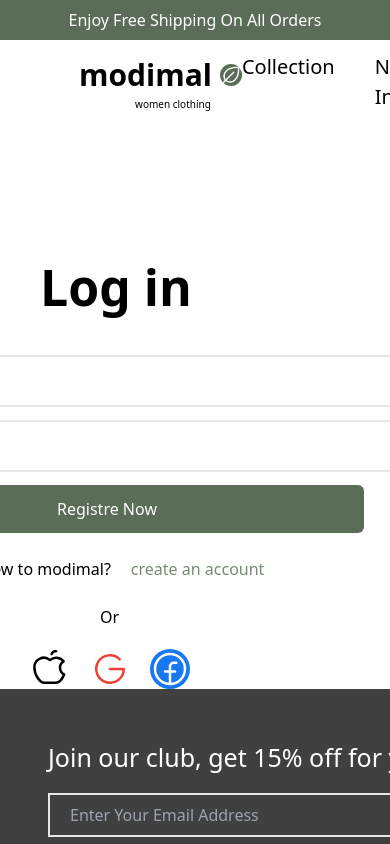
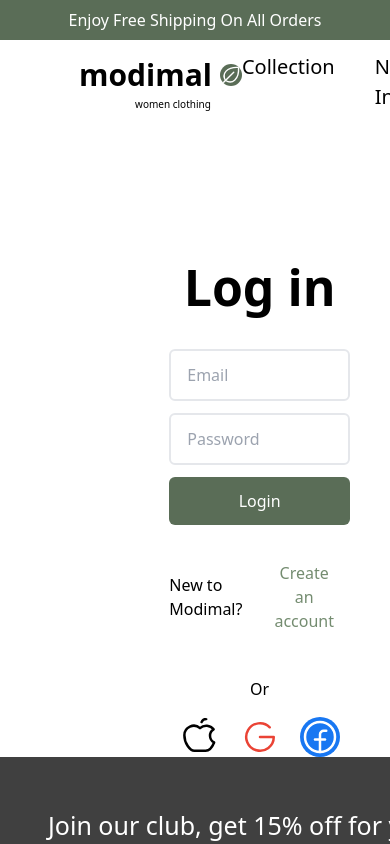
Before and after one commit to caiobrotzki/Modimal, a React (Vite) app: page /login in a window 390 px wide. Shown: the top 844 px of the page. Built offline with nearby package versions, Linux system fonts and the light colour scheme; grey boxes are pictures that could not be loaded.

Commit message:
Refactor layout and improve accessibility in registration and login components

```diff
--- a/src/pages/Register.tsx
+++ b/src/pages/Register.tsx
@@ -3,7 +3,7 @@
 
 function User() {
   return (
-    <div className=" w-full flex justify-between">
+    <div className="w-full flex justify-start gap-[40px] px-[40px]">
       <div>
         <Image />
       </div>
--- a/src/pages/features/login/imagem-login.tsx
+++ b/src/pages/features/login/imagem-login.tsx
@@ -2,8 +2,13 @@
 
 function Image() {
   return (
-    <div className="mt-[150px] ml-[150px] mb-[100px]">
-      <img src={UserFundo} alt="" className=" " />
+    <div className="w-full max-w-7xl mx-auto p-4 md:p-8">
+      <img
+        src={UserFundo}
+        alt="Descrição da imagem de fundo do usuário" // Adicionado alt text para acessibilidade
+        className="w-full h-auto object-cover rounded-lg"
+      />
+
     </div>
   );
 }
--- a/src/pages/features/login/login.tsx
+++ b/src/pages/features/login/login.tsx
@@ -2,48 +2,52 @@
 import Input from "../../../components/input";
 import Button from "../../../components/button";
 import { Link } from "react-router-dom";
+
 function Reg() {
   return (
-    <div className="mt-[250px] relative right-2/4 w-[600px]">
-      <h1 className="font-semibold text-[50px] relative left-[190px]">Log in</h1>
-      <div className="relative  grid gap-2 mt-[30px]">
+    <div className="mt-[250px] ml-[20px] w-[600px]">
+      <h1 className="font-semibold text-[50px] text-center mb-6">Log in</h1>
+
+      <div className="grid gap-3">
         <Input
-          className="border- border-[2px] mb-[5px] py-3 pl-1 pr-[320px] rounded-md"
+          className="border-2 py-3 px-4 rounded-md w-full"
           type="email"
           placeholder="Email"
         />
         <Input
-          className="border- border-[2px] mb-[5px] py-3 pl-1 pr-[320px] rounded-md"
+          className="border-2 py-3 px-4 rounded-md w-full"
           type="password"
           placeholder="Password"
         />
+
         <Button
-          className="py-3 bg-[#5A6D57] text-white px-[207px] rounded-md transition-all duration-300 hover:bg-[#4a5b4a]"
+          className="py-3 bg-[#5A6D57] text-white w-full rounded-md transition-all duration-300 hover:bg-[#4a5b4a]"
           type="button"
-          title="Registre Now"
+          title="Login"
         />
-        <div className="flex items-center relative left-[130px]">
-          <h1>New to modimal?</h1>
 
+        <div className="flex justify-center items-center mt-4">
+          <span>New to Modimal?</span>
           <Link to="/registre">
             <Button
-              className="ml-[20px] text-[#748C70] py-4"
-              type="submit"
-              title=" create an account"
+              className="ml-4 text-[#748C70] py-2 px-4"
+              type="button"
+              title="Create an account"
             />
           </Link>
         </div>
-        <div className="relative left-[120px]">
-          <h1 className="ml-[130px] mb-5">Or</h1>
-          <ul className="flex space-x-5 ml-[60px]">
+
+        <div className="text-center mt-6">
+          <h1 className="mb-4">Or</h1>
+          <ul className="flex justify-center space-x-5">
             <li>
-              <AppleLogo className="text-[40px] bg-white rounded-full text-black " />
+              <AppleLogo className="text-[40px] bg-white rounded-full text-black" />
             </li>
             <li>
               <GoogleLogo className="text-[40px] rounded-full text-[#EA4335]" />
             </li>
             <li>
-              <FacebookLogo className="text-[40px]  bg-[#1877F2] rounded-full text-white" />
+              <FacebookLogo className="text-[40px] bg-[#1877F2] rounded-full text-white" />
             </li>
           </ul>
         </div>
@@ -51,4 +55,5 @@
     </div>
   );
 }
+
 export default Reg;
--- a/src/pages/features/user/Imagem-user.tsx
+++ b/src/pages/features/user/Imagem-user.tsx
@@ -2,8 +2,12 @@
 
 function Image() {
   return (
-    <div className="mt-[150px] ml-[150px] mb-[100px]">
-      <img src={UserFundo} alt="" className=" " />
+    <div className="mt-10 sm:mt-[100px] md:mt-[150px] mb-10 sm:mb-[100px] px-4 sm:px-8 md:ml-[50px] lg:ml-[150px]">
+      <img
+        src={UserFundo}
+        alt="Imagem de fundo do usuário"
+        className="w-full max-w-[400px] h-auto rounded-md shadow-md"
+      />
     </div>
   );
 }
--- a/src/pages/features/user/registre.tsx
+++ b/src/pages/features/user/registre.tsx
@@ -2,57 +2,62 @@
 import Input from "../../../components/input";
 import Button from "../../../components/button";
 import { Link } from "react-router-dom";
+
 function Reg() {
   return (
-    <div className="mt-[250px] relative right-3/4 w-[600px]">
-      <h1 className="font-semibold text-[50px] text-center relative left-[130px]">Create Accont</h1>
-      <div className="relative left-[160px] grid gap-2 mt-[30px]">
+    <div className="mt-[250px] ml-[0px] w-[600px]">
+      <h1 className="font-semibold text-[50px] text-center">Create Account</h1>
+
+      <div className="grid gap-2 mt-[30px]">
         <Input
-          className="border- border-[2px] mb-[5px] py-3 pl-1 pr-[320px] rounded-md"
+          className="border-2 mb-2 py-3 px-4 rounded-md w-full"
           type="text"
-          placeholder="Frist Name"
+          placeholder="First Name"
         />
         <Input
-          className="border- border-[2px] mb-[5px] py-3 pl-1 pr-[320px] rounded-md"
+          className="border-2 mb-2 py-3 px-4 rounded-md w-full"
           type="text"
           placeholder="Last Name"
         />
         <Input
-          className="border- border-[2px] mb-[5px] py-3 pl-1 pr-[320px] rounded-md"
+          className="border-2 mb-2 py-3 px-4 rounded-md w-full"
           type="email"
           placeholder="Email"
         />
         <Input
-          className="border- border-[2px] mb-[5px] py-3 pl-1 pr-[320px] rounded-md"
-          type="passoword"
+          className="border-2 mb-2 py-3 px-4 rounded-md w-full"
+          type="password"
           placeholder="Password"
         />
+
         <Button
-          className="py-3 bg-[#5A6D57] text-white px-[207px] rounded-lg transition-all duration-300 hover:bg-[#4a5b4a]"
+          className="py-3 bg-[#5A6D57] text-white w-full rounded-lg transition-all duration-300 hover:bg-[#4a5b4a]"
           type="button"
-          title="Registre Now"
+          title="Register Now"
         />
-        <div className="flex items-center relative left-[150px]">
-          <h1>Already have an account? </h1>
+
+        <div className="flex items-center justify-center mt-4">
+          <span>Already have an account?</span>
           <Link to="/login">
             <Button
-              className="ml-[20px] text-[#748C70] py-4"
+              className="ml-[20px] text-[#748C70] py-2 px-4"
               type="submit"
               title="Log In"
             />
           </Link>
         </div>
-        <div className="relative left-[120px] ">
-          <h1 className="ml-[130px] mb-5">Or</h1>
-          <ul className="flex space-x-5 ml-[60px]">
+
+        <div className="text-center mt-6">
+          <h1 className="mb-4">Or</h1>
+          <ul className="flex justify-center space-x-6">
             <li>
-              <AppleLogo className="text-[40px] bg-white rounded-full text-black " />
+              <AppleLogo className="text-3xl bg-white rounded-full text-black" />
             </li>
             <li>
-              <GoogleLogo className="text-[40px] rounded-full text-[#EA4335]" />
+              <GoogleLogo className="text-3xl text-[#EA4335]" />
             </li>
             <li>
-              <FacebookLogo className="text-[40px]  bg-[#1877F2] rounded-full text-white" />
+              <FacebookLogo className="text-3xl bg-[#1877F2] rounded-full text-white" />
             </li>
           </ul>
         </div>
@@ -60,4 +65,5 @@
     </div>
   );
 }
+
 export default Reg;
--- a/src/pages/login.tsx
+++ b/src/pages/login.tsx
@@ -1,15 +1,11 @@
-import Image from "./features/login/imagem-login";
+import Image from "./features/user/Imagem-user";
 import Login from "./features/login/login";
 
 function User() {
   return (
-    <div className=" w-full flex justify-between">
-      <div>
-        <Image />
-      </div>
-      <div>
-        <Login />
-      </div>
+    <div className="w-full flex justify-start gap-[40px] px-[40px]">
+      <Image />
+      <Login />
     </div>
   );
 }
```
